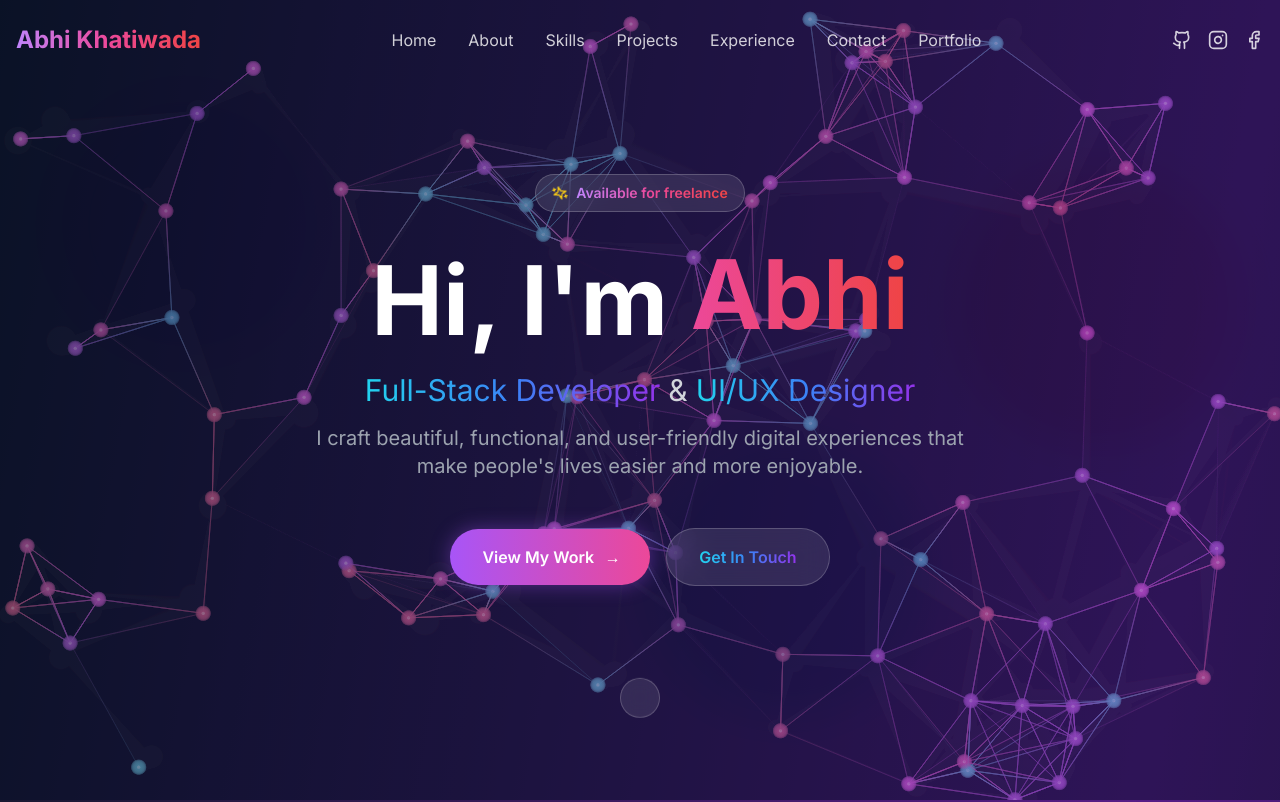
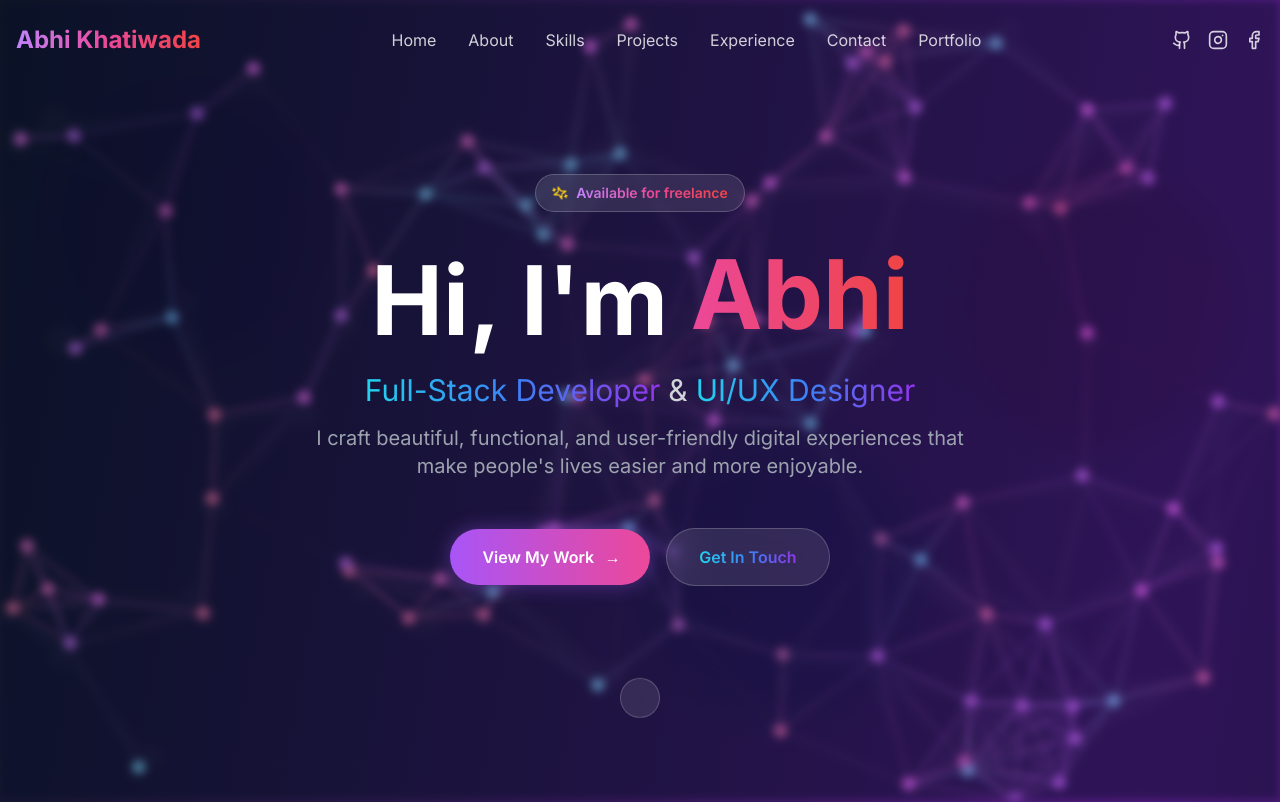
Before and after one commit to L0renZ121/L0renZ121.github.io, a Next.js app: page / in a window 1280 px wide. Shown: the top 802 px of the page. Built offline with nearby package versions, Linux system fonts and the light colour scheme.

Commit message:
Add blur effect to particle background canvas for enhanced visual depth

```diff
--- a/components/ParticleBackground.tsx
+++ b/components/ParticleBackground.tsx
@@ -359,5 +359,5 @@ export default function ParticleBackground() {
     }
   }, [])
 
-  return <canvas ref={canvasRef} className="fixed top-0 left-0 w-full h-full -z-10 opacity-50" />
+  return <canvas ref={canvasRef} className="fixed top-0 left-0 w-full h-full -z-10 opacity-50 blur-sm" />
 }
```
